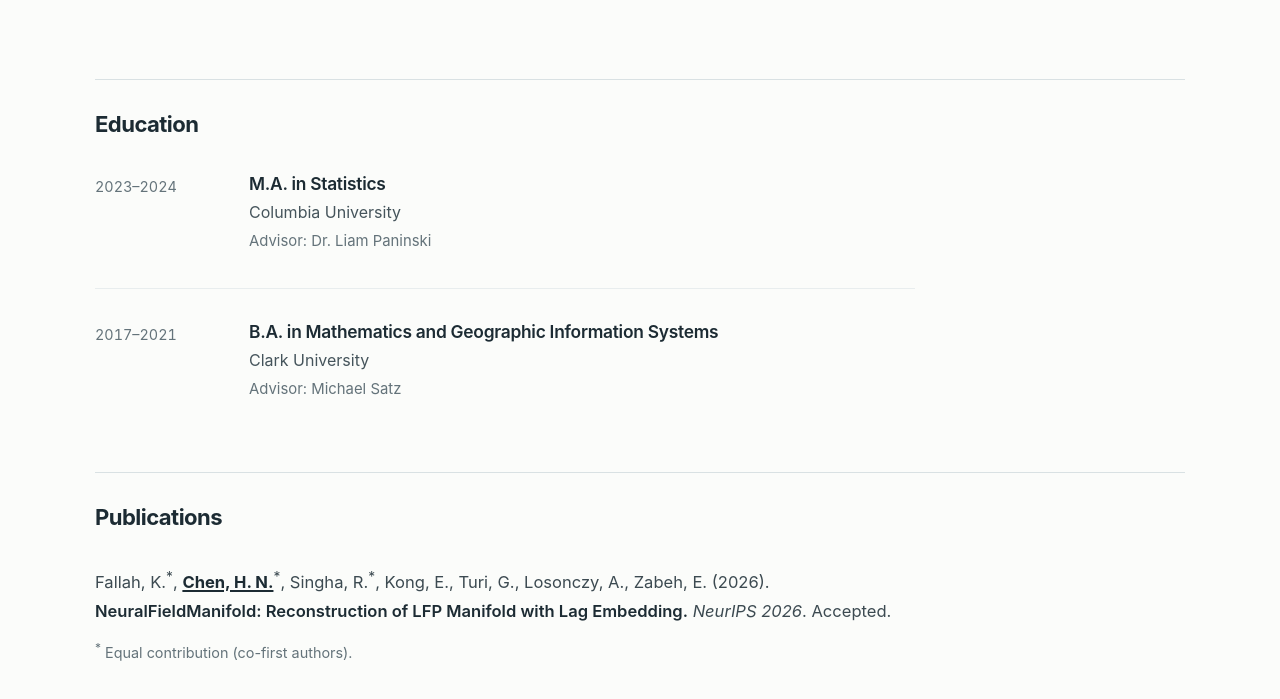
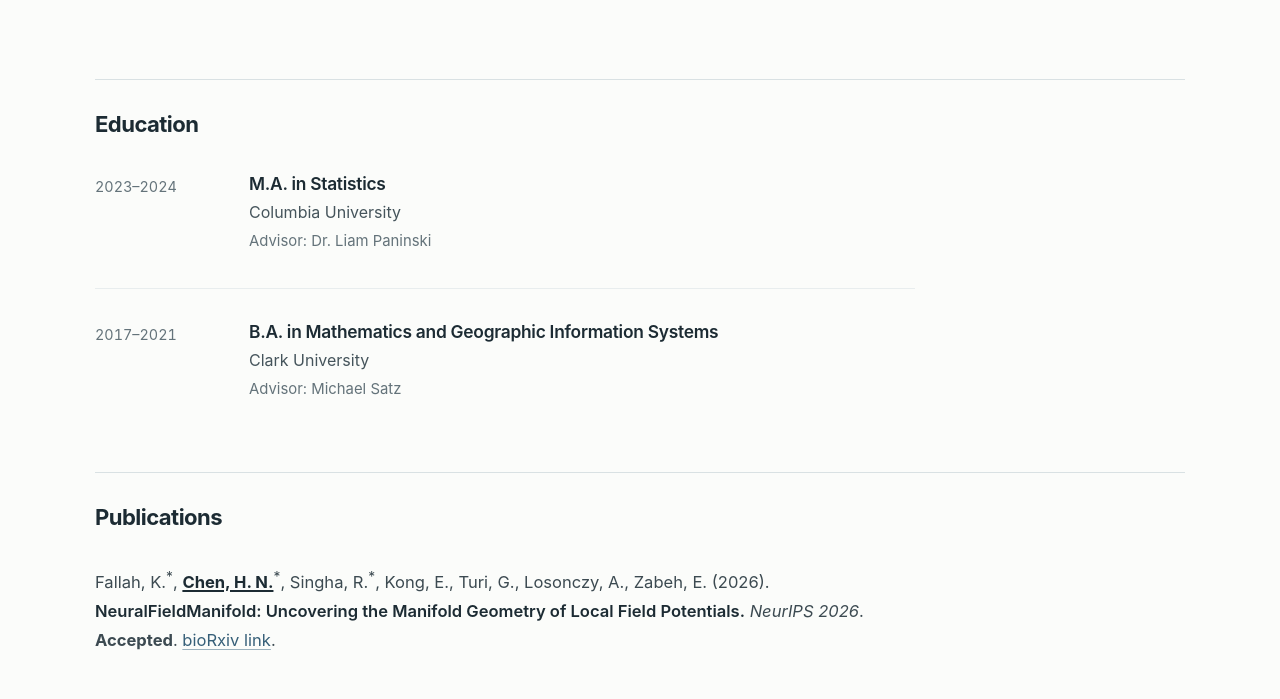
Before and after one commit to NovakHChen/NovakHChen.github.io, a plain HTML site: page index.html in a window 1280 px wide. Shown: the part 516-1215 px from the top of the page. Drawn offline with Linux system fonts and the light colour scheme.

Commit message:
Update publication title and add bioRxiv link

```diff
--- a/index.html
+++ b/index.html
@@ -147,10 +147,10 @@
         <p class="publication-citation">
           Fallah, K.<sup>*</sup>, <strong class="publication-self">Chen, H. N.</strong><sup>*</sup>, Singha, R.<sup>*</sup>, Kong, E., Turi, G., Losonczy,
           A., Zabeh, E. (2026).
-          <span class="publication-title">NeuralFieldManifold: Reconstruction of LFP Manifold with Lag Embedding.</span>
-          <em class="publication-venue">NeurIPS 2026</em>. Accepted.
+          <span class="publication-title">NeuralFieldManifold: Uncovering the Manifold Geometry of Local Field Potentials.</span>
+          <em class="publication-venue">NeurIPS 2026</em>. <strong>Accepted</strong>.
+          <a class="text-link" href="https://www.biorxiv.org/content/10.64898/2026.10.28.762631v1" target="_blank" rel="noopener noreferrer">bioRxiv link</a>.
         </p>
-        <p class="publication-note"><sup>*</sup> Equal contribution (co-first authors).</p>
       </section>
     </main>
   </body>
--- a/styles.css
+++ b/styles.css
@@ -249,13 +249,6 @@ h3 {
   font-style: italic;
 }
 
-.publication-note {
-  margin-top: 12px;
-  margin-bottom: 0;
-  color: var(--muted);
-  font-size: 0.9rem;
-}
-
 @media (max-width: 760px) {
   .page {
     width: min(100% - 40px, 600px);
```
